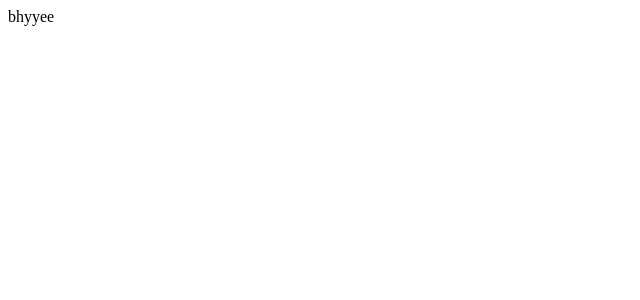
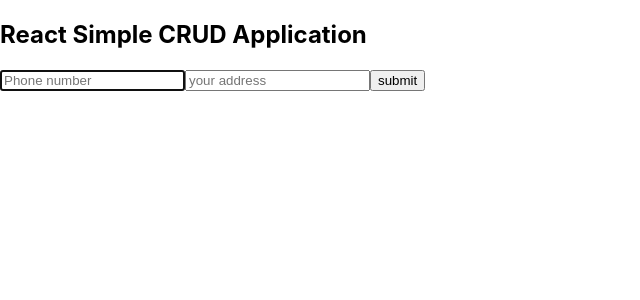
Before and after one commit to Abhishek-shah-coding-ninja/React-Contact, a React (Create React App) app: page / in a window 1280 px wide. Shown: the top 300 px of the page, without its empty margins (0-640 px from the left). Built offline with nearby package versions, Linux system fonts and the light colour scheme.

Commit message:
Adding submit function

```diff
--- a/src/App.js
+++ b/src/App.js
@@ -1,11 +1,69 @@
+import React, { Component } from 'react';
+import './index.css';
+
+class App extends Component {
+
+  constructor(props){
+    super(props);
+    this.state={
+      title: 'React Simple CRUD Application',
+      act: 0,
+      index: '',
+      datas: []
+    }
+  }
+
+  componentDidMount(){
+    this.refs.name.focus();
+  }
+
+  fSubmit = (e) =>{
+    e.preventDefault();
+
+    console.log('check');
+
+    let datas = this.state.datas;
+    let name = this.refs.name.value;
+    let address = this.refs.address.value;
+
+    if(this.state.act === 0){   //new
+      let data = {
+        name, address
+      }
+      datas.push(data);
+    }else{                      //update
+      let index = this.state.index;
+      datas[index].name = name;
+      datas[index].address = address;
+    }
+
+    this.setState({
+      datas: datas,
+      act: 0
+    });
+
+    this.refs.myForm.reset();
+    this.refs.name.focus();
+  }
 
 
-function App() {
-  return (
-    <div className="App">
-     bhyyee
-    </div>
-  );
+
+  render() {
+    let datas = this.state.datas;
+    return (
+      <div className="App">
+        <h2>{this.state.title}</h2>
+        <form ref="myForm" className="myForm">
+          <input type="text" ref="name" placeholder="Phone number" className="formField" />
+          <input type="text" ref="address" placeholder="your address" className="formField" />
+          <button onClick={(e)=>this.fSubmit(e)} className="myButton">submit </button>
+        </form>
+        <pre>
+
+        </pre>
+      </div>
+    );
+  }
 }
 
 export default App;
```
